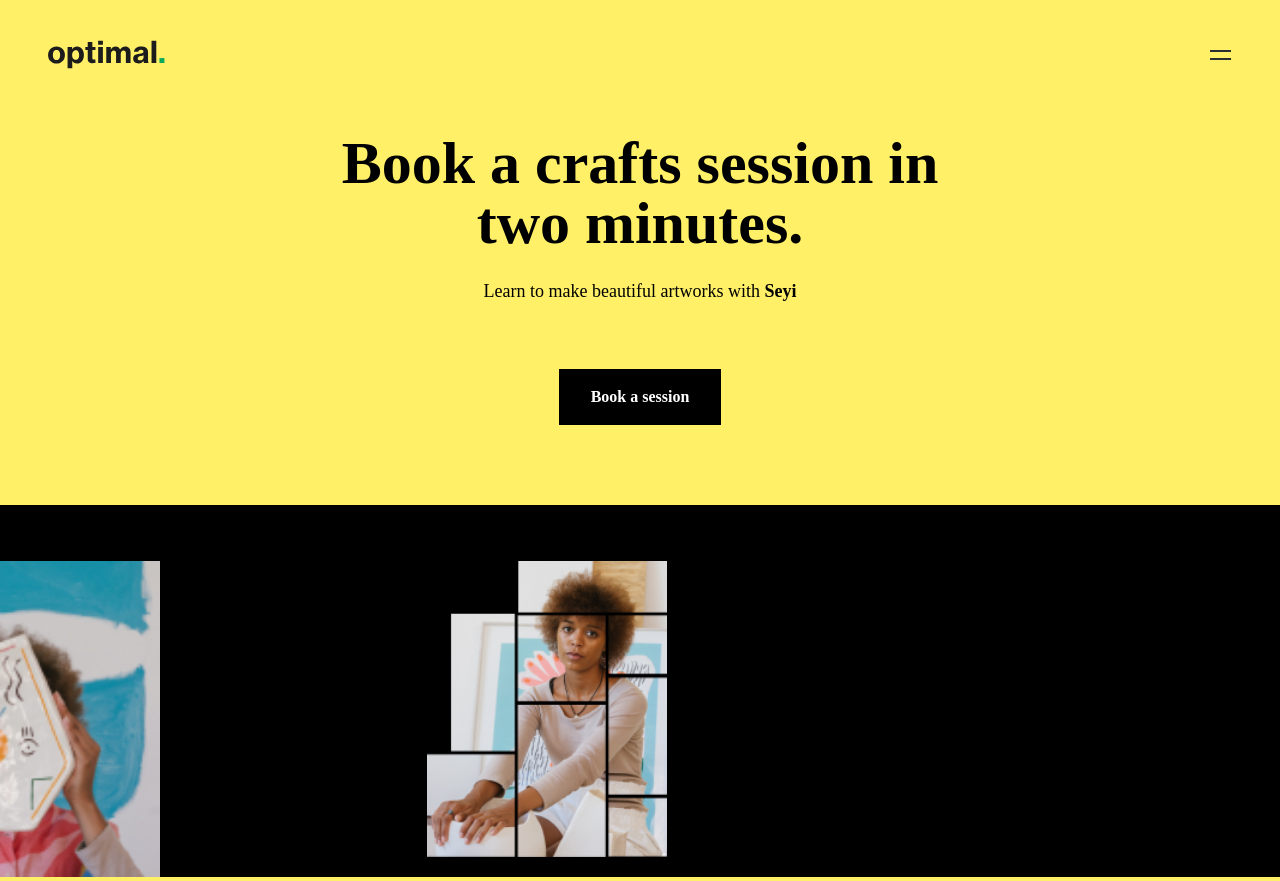
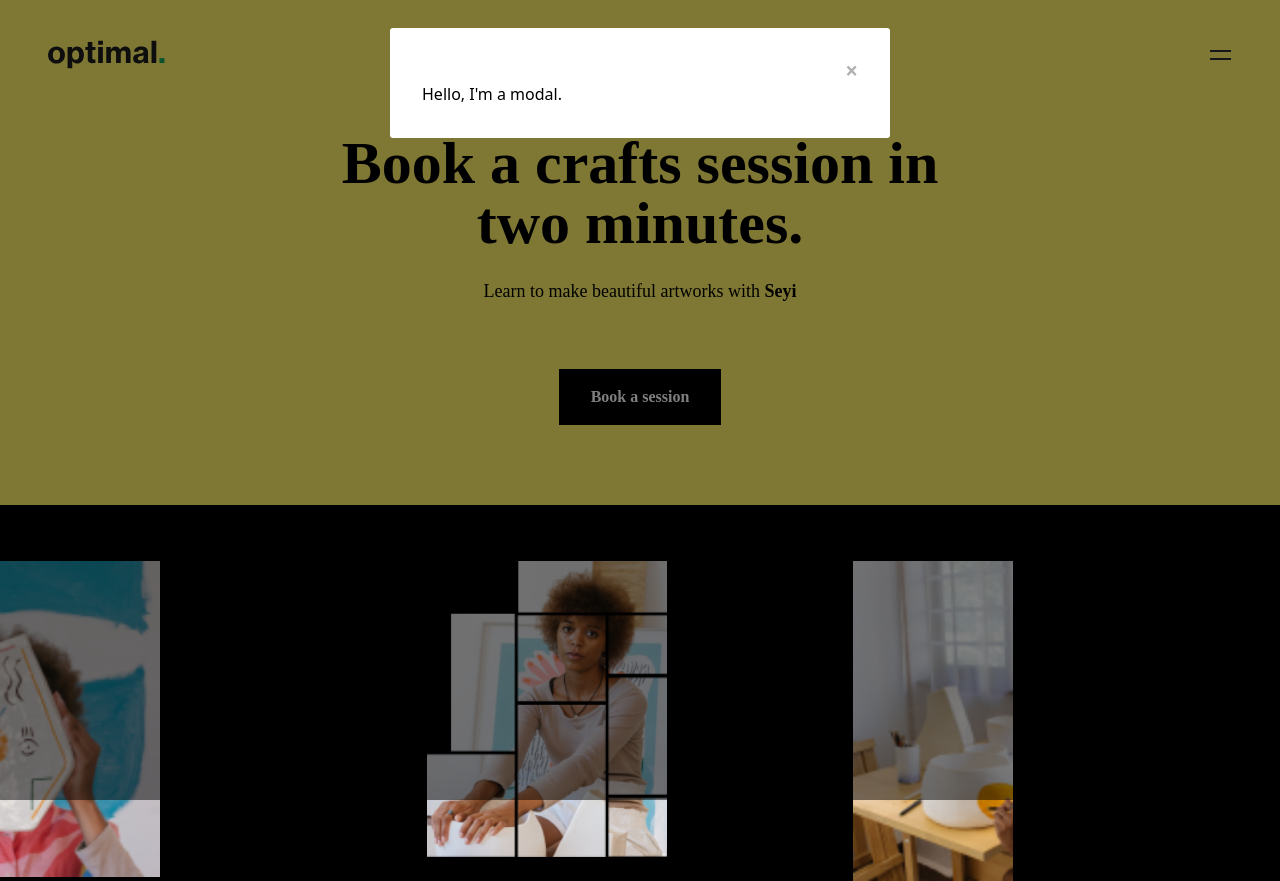
Before and after one commit to nini24/bookingsite, a React (Create React App) app: page / in a window 1280 px wide. Both pictures are taken after a click on the button "Book a session". Built offline with nearby package versions, Linux system fonts and the light colour scheme.

Commit message:
added modal component and styling

```diff
--- a/src/App.css
+++ b/src/App.css
@@ -1,3 +1,51 @@
 .App {
   text-align: center;
 }
+
+.modal-overlay {
+  position: fixed;
+  top: 0;
+  left: 0;
+  z-index: 1040;
+  width: 100vw;
+  height: 100vh;
+  background-color: #000;
+  opacity: .5;
+}
+
+.modal-wrapper {
+  position: fixed;
+  top: 0;
+  left: 0;
+  z-index: 1050;
+  width: 100%;
+  height: 100%;
+  overflow-x: hidden;
+  overflow-y: auto;
+  outline: 0;
+}
+
+.modal {
+  z-index: 100;
+  background: white;
+  position: relative;
+  margin: 1.75rem auto;
+  border-radius: 3px;
+  max-width: 500px;
+  padding: 2rem;
+}
+
+.modal-header {
+  display: flex;
+  justify-content: flex-end;
+}
+
+.modal-close-button {
+  font-size: 1.4rem;
+  font-weight: 700;
+  line-height: 1;
+  color: #000;
+  opacity: .3;
+  cursor: pointer;
+  border: none;
+}
--- a/src/App.js
+++ b/src/App.js
@@ -2,10 +2,15 @@ import logo from './logoweb.svg'
 import menu from './menu.svg'
 import imageone from './imageone.png'
 import imagetwo from './imagetwo.png'
+import imagethre from './imagethre.png'
+import Modal from './Modal/Modal'
+import useModal from './Modal/useModal'
+
 
 import './App.css';
 
 function App() {
+  const {isShowing,toggle} = useModal()
   return (
     <div className="App font-['Gilroy']">
       <header className='mt-10'>
@@ -21,12 +26,15 @@ function App() {
       <section>
         <p className='font-bold lg:text-6xl w-6/12 mx-auto mt-16'>Book a crafts session in two minutes.</p>
         <p className='font-medium text-lg mt-6'>Learn to make beautiful artworks with <span className='font-bold'>Seyi</span></p>
-      <button className='font-bold px-8 py-4 bg-black text-white mt-16 hover:outline-none hover:bg-slate-900'>Book a session</button>
+      <button onClick={toggle} className='font-bold px-8 py-4 bg-black text-white mt-16 hover:outline-none hover:bg-slate-900'>Book a session</button>
+      <Modal isShowing={isShowing} hide={toggle} />
       </section>
       <section className='bg-black mt-20'>
       <div className='pt-4 grid grid-cols-3'>
         <div className=''><img className='mt-10 lg:w-40' src={imageone} /></div>
         <div className=''><img className='mt-10 lg:w-60' src={imagetwo} /></div>
+        <div className=''><img className='mt-10 lg:w-40' src={imagethre} /></div>
+
 
       </div>
       </section>
--- /dev/null
+++ b/src/Modal/Modal.js
@@ -0,0 +1,24 @@
+import React from "react";
+import  ReactDOM  from "react-dom";
+
+
+const Modal = ({isShowing,hide}) => isShowing ? ReactDOM.createPortal(
+    <React.Fragment>
+         <div className="modal-overlay"/>
+    <div className="modal-wrapper" aria-modal aria-hidden tabIndex={-1} role="dialog">
+      <div className="modal">
+        <div className="modal-header">
+          <button type="button" className="modal-close-button" data-dismiss="modal" aria-label="Close" onClick={hide}>
+            <span aria-hidden="true">&times;</span>
+          </button>
+        </div>
+        <p>
+          Hello, I'm a modal.
+        </p>
+      </div>
+    </div>
+    </React.Fragment>,document.body
+):null
+
+
+export default Modal
--- /dev/null
+++ b/src/Modal/useModal.js
@@ -0,0 +1,17 @@
+import { useState } from "react";
+
+
+const useModal = () => {
+    const [isShowing, setIsShowing] = useState(false)
+
+    const toggle = () => {
+        setIsShowing(!isShowing)
+    }
+
+    return {
+        isShowing,
+        toggle,
+    }
+}
+
+export default useModal
```
